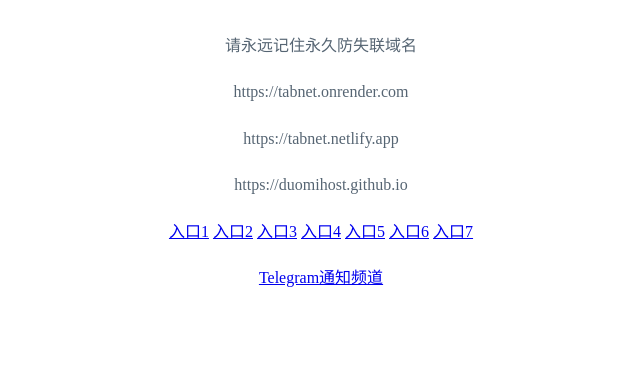
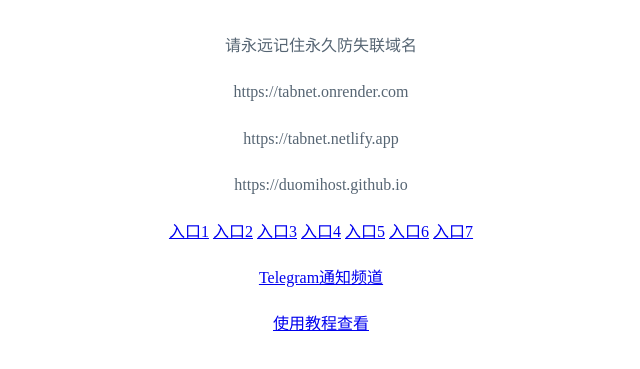
Before and after one commit to duomihost/tabnet, a website: page index.html in a window 1280 px wide. Shown: the part 207-576 px from the top of the page, without its empty margins (319-959 px from the left). Drawn offline with Linux system fonts and the light colour scheme.

Commit message:
Update index.html

```diff
--- a/index.html
+++ b/index.html
@@ -34,6 +34,10 @@
       <a href="https://t.me/tabnet3" target="_blank">Telegram通知频道</a>
       <br>
     </p>
+    <p>
+      <a href="https://doc.tabnet.top" target="_blank">使用教程查看</a>
+      <br>
+    </p>
 
     <script type="text/javascript" color="255,255,255" opacity='0.7' zIndex="-2" count="200"
       src="https://cdn.bootcss.com/canvas-nest.js/1.0.0/canvas-nest.min.js"></script>
```
